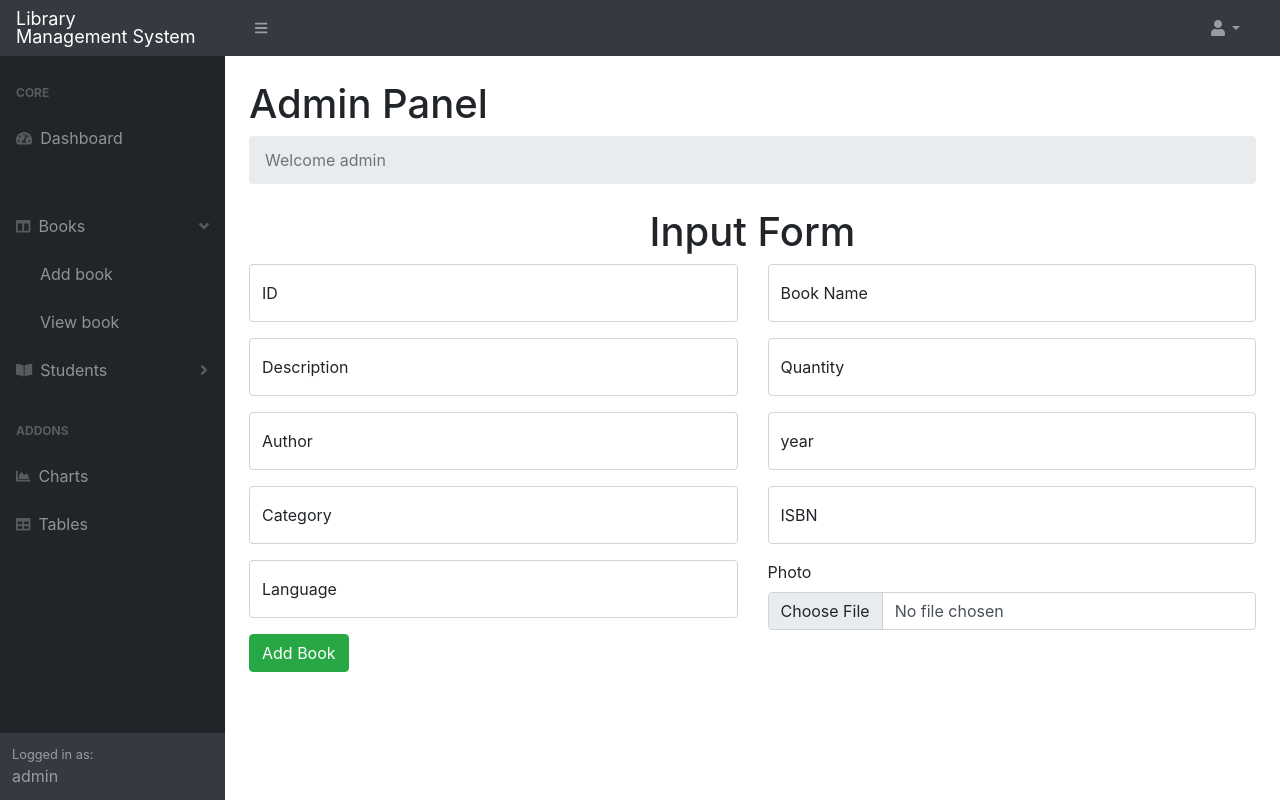
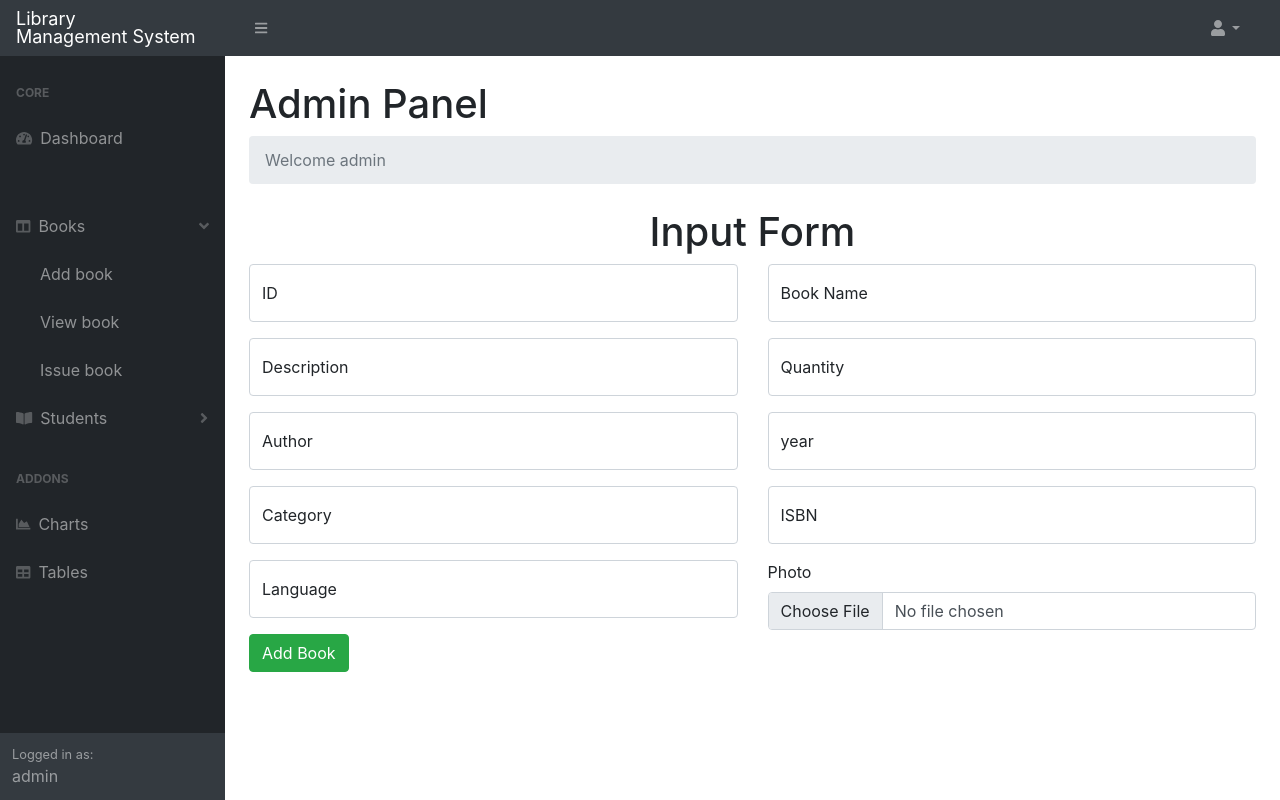
Before and after one commit to kaushikmedhi/library, a PHP site: page /admin/addbook.php in a window 1280 px wide, after a click on "Books". Run offline with PHP 8.4, Linux system fonts and the light colour scheme; a user stored in the database is signed in; some libraries are stand-ins or nearby versions.

Commit message:
main.php issuebook dropdown

```diff
--- a/library/admin/main.php
+++ b/library/admin/main.php
@@ -93,6 +93,7 @@ $(document).ready(function(){
                                 <nav class="sb-sidenav-menu-nested nav">
                                     <a class="nav-link" href="addbook.php">Add book</a>
                                     <a class="nav-link" href="viewbook.php">View book</a>
+                                    <a class="nav-link" href="issuebook.php">Issue book</a>
                                 </nav>
                             </div>
                             <a class="nav-link collapsed" href="#" data-bs-toggle="collapse" data-bs-target="#collapsePages" aria-expanded="false" aria-controls="collapsePages">
```
